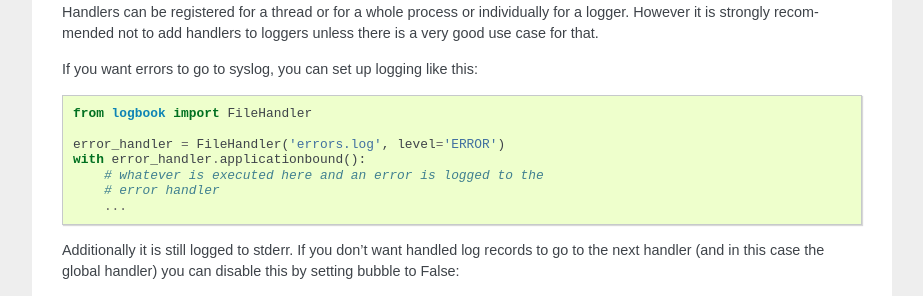
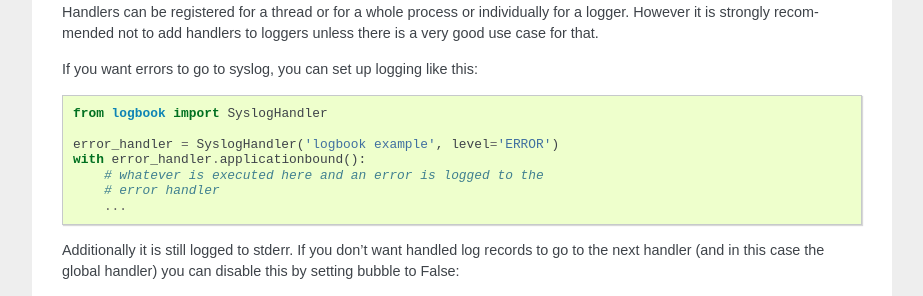
Before and after one commit to getlogbook/logbook, a Sphinx documentation site: the page built from docs/quickstart.rst, in a window 1280 px wide and 900 px high, scrolled down 709 px. Shown: the part 154-450 px from the top of the window, without its empty margins (198-1121 px from the left). Built offline with Sphinx 7.4.7, drawn with Linux system fonts in a browser that asks for light colours.

Commit message:
Fix example to use SyslogHandler as advertised

```diff
--- a/docs/quickstart.rst
+++ b/docs/quickstart.rst
@@ -52,9 +52,9 @@ unless there is a very good use case for that.
 
 If you want errors to go to syslog, you can set up logging like this::
 
-    from logbook import FileHandler
+    from logbook import SyslogHandler
 
-    error_handler = FileHandler('errors.log', level='ERROR')
+    error_handler = SyslogHandler('logbook example', level='ERROR')
     with error_handler.applicationbound():
         # whatever is executed here and an error is logged to the
         # error handler
```
